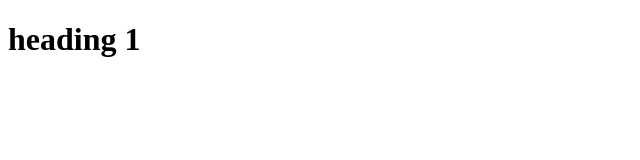
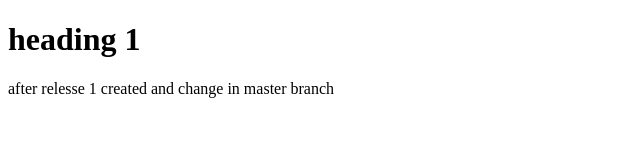
Before and after one commit to victorShiva/simple, a plain HTML site: page index.html in a window 1280 px wide. Shown: the whole page, without its empty margins (0-640 px from the left). Drawn offline with Linux system fonts and the light colour scheme.

Commit message:
after created release 1 branch

```diff
--- a/index.html
+++ b/index.html
@@ -7,6 +7,7 @@
 </head>
 <body>
     <h1>heading 1</h1>
+    <p>after relesse 1 created and change in master branch</p>
 
 </body>
 </html>
```
